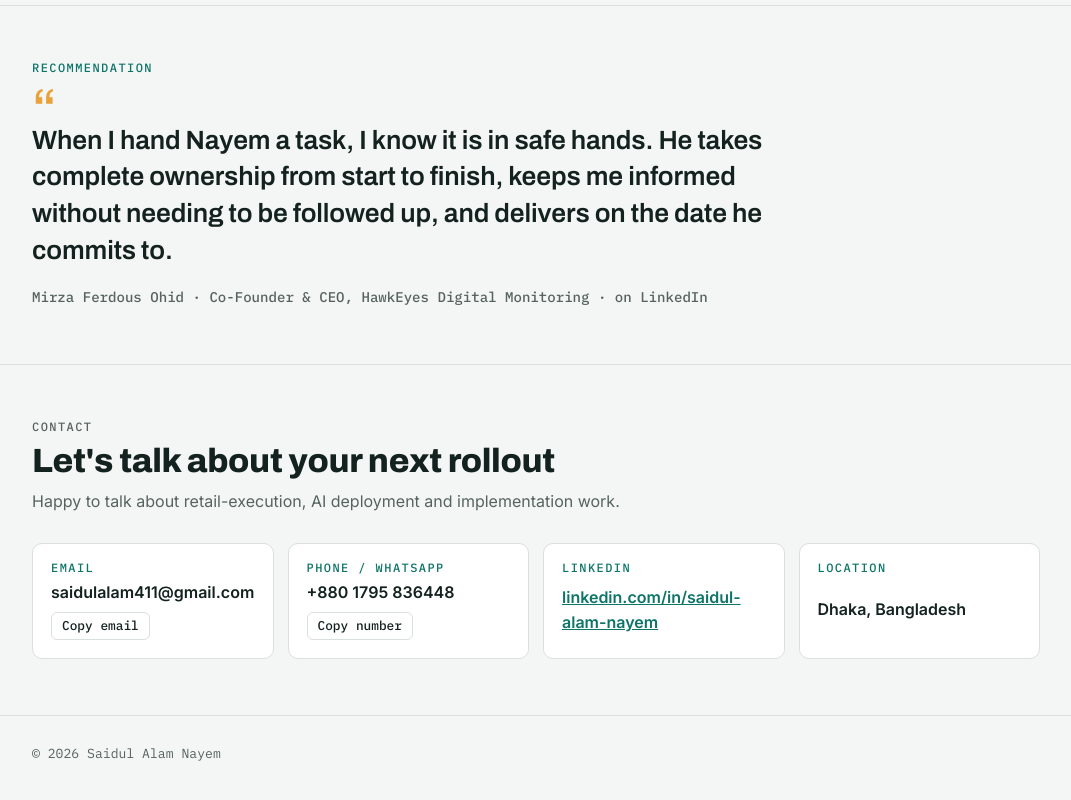
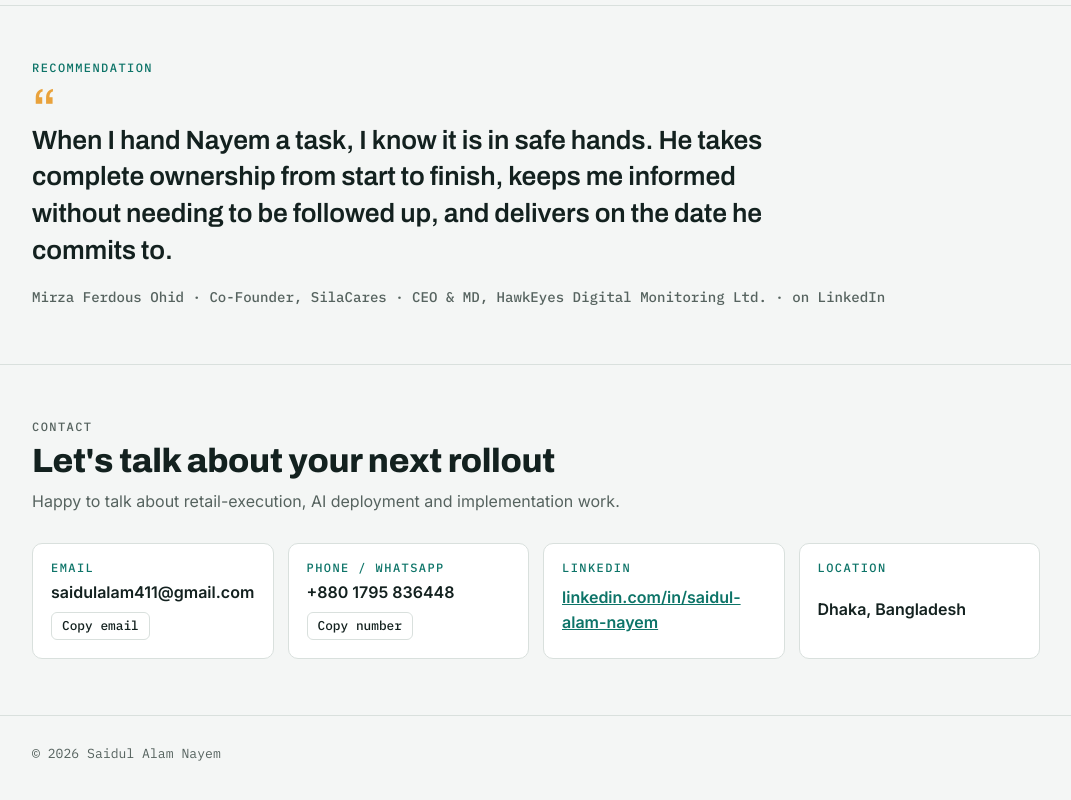
Before and after one commit to SaidulAlamNayem/SaidulAlamNayem.github.io, a plain HTML site: page index.html in a window 1280 px wide. Shown: the part 3706-4506 px from the top of the page, without its empty margins (104-1175 px from the left). Drawn offline with Linux system fonts and the light colour scheme.

Commit message:
Fix CEO quote attribution

```diff
--- a/index.html
+++ b/index.html
@@ -313,7 +313,7 @@ footer{padding-block:28px 40px;color:var(--muted);font:400 .82rem/1.5 var(--mono
     <div class="wrap">
       <p class="eyebrow" style="margin-bottom:18px">Recommendation</p>
       <blockquote>When I hand Nayem a task, I know it is in safe hands. He takes complete ownership from start to finish, keeps me informed without needing to be followed up, and delivers on the date he commits to.</blockquote>
-      <cite>Mirza Ferdous Ohid · Co-Founder &amp; CEO, HawkEyes Digital Monitoring · on LinkedIn</cite>
+      <cite>Mirza Ferdous Ohid · Co-Founder, SilaCares · CEO &amp; MD, HawkEyes Digital Monitoring Ltd. · on LinkedIn</cite>
     </div>
   </section>
 
```
